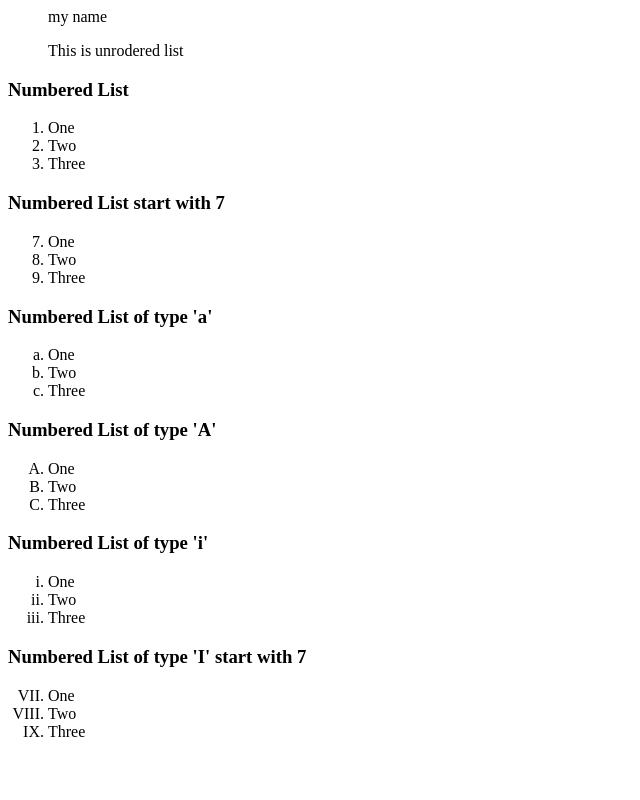
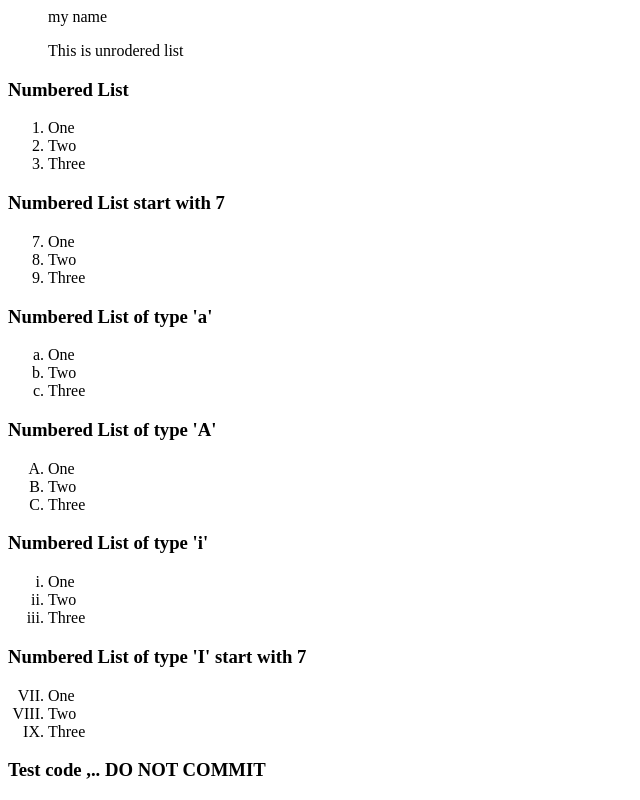
Before and after one commit to santhib/static-website, a plain HTML site: page WebContent/lists.html in a window 1280 px wide. Shown: the part 852-1652 px from the top of the page, without its empty margins (0-640 px from the left). Before the commit the page ends 1609 px from the top, so only its background shows below. Drawn offline with Linux system fonts and the light colour scheme.

Commit message:
TEST MERGING.. REVERT LATER

```diff
--- a/WebContent/lists.html
+++ b/WebContent/lists.html
@@ -79,5 +79,7 @@
 <li>Three</li>
 </ol>
 
+<h3>Test code ,.. DO NOT COMMIT</h3>
+
 </body>
 </html>
```
